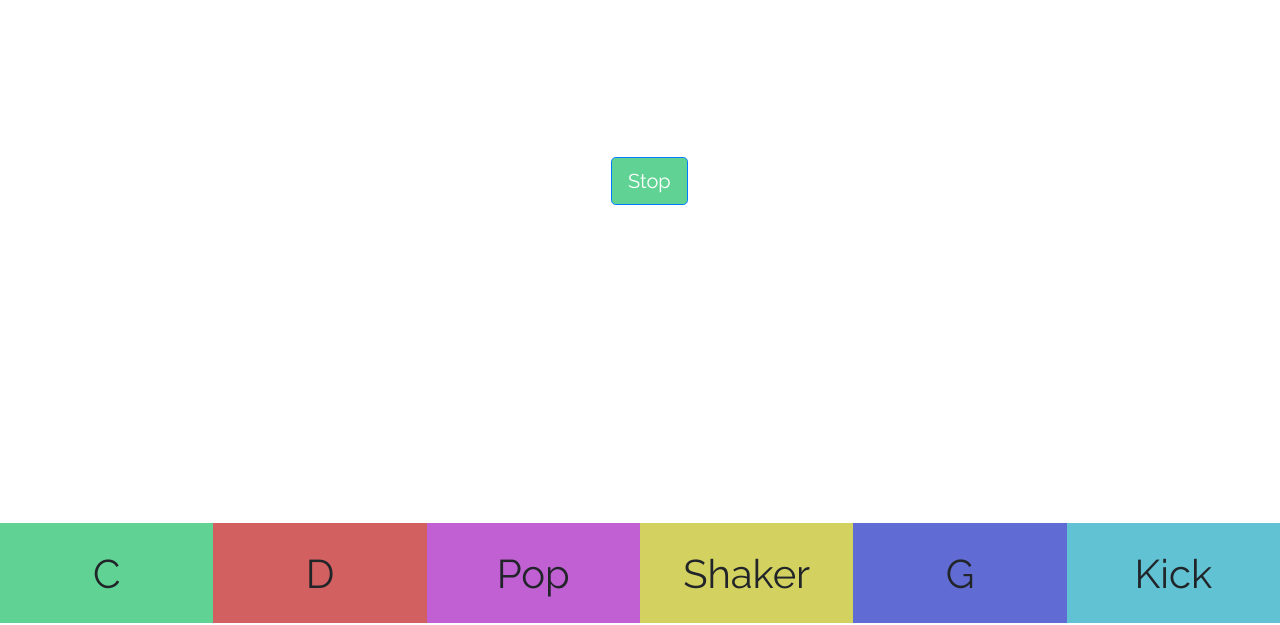
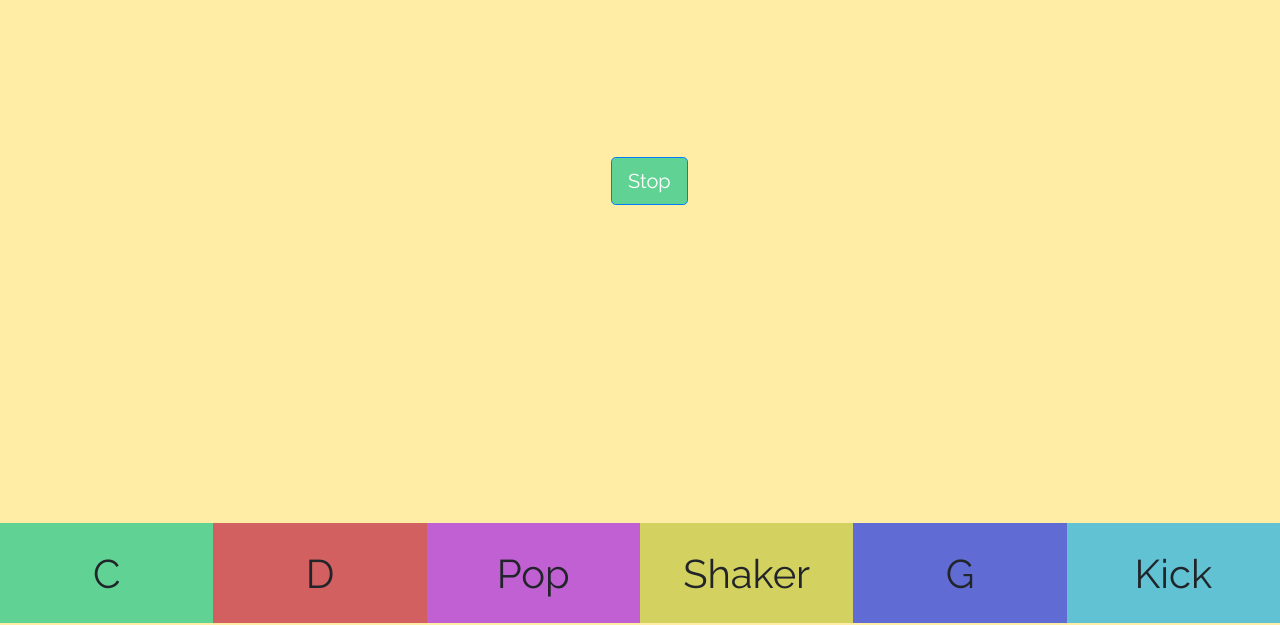
Before and after one commit to Aarshay10/Drones, a plain HTML site: page index.html in a window 1280 px wide. Shown: the part 177-802 px from the top of the page. Drawn offline with nearby package versions, Linux system fonts and the light colour scheme.

Commit message:
Update style.css

```diff
--- a/style.css
+++ b/style.css
@@ -6,6 +6,7 @@
 
 body {
   font-family: "Raleway", sans-serif;
+  background-color: #ffeda6;
 }
 
 .app {
```
